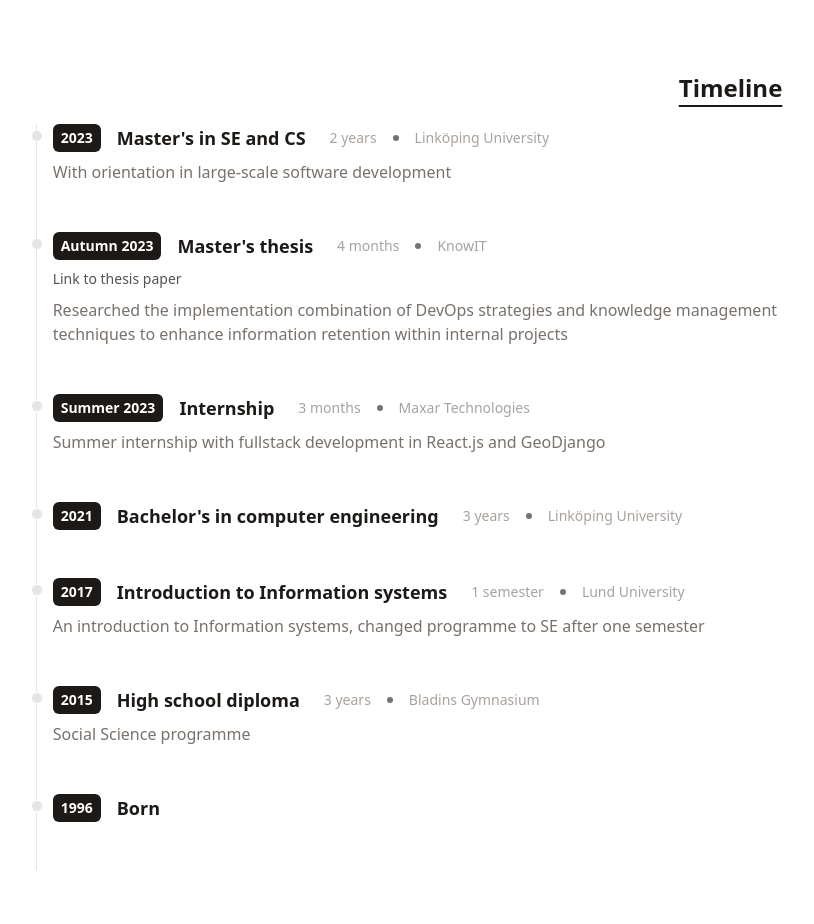
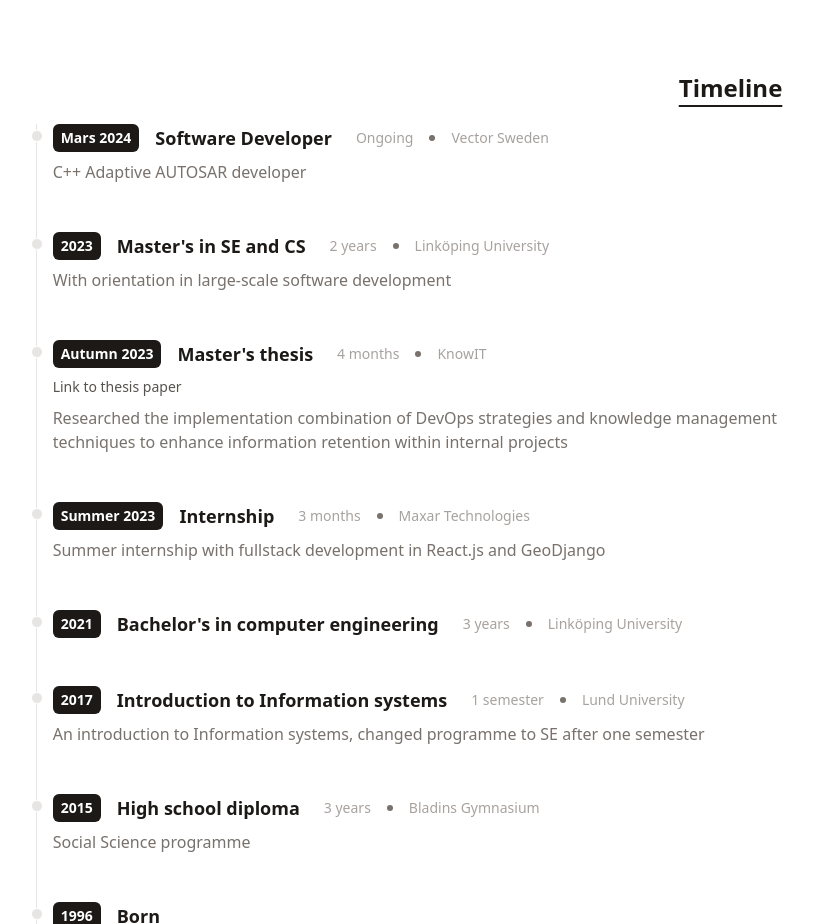
Before and after one commit to Znarvl/portfolio, a React (Vite) app: page / in a window 1280 px wide. Shown: the part 2400-3324 px from the top of the page, without its empty margins (231-1045 px from the left). Built offline with nearby package versions, Linux system fonts and the light colour scheme.

Commit message:
Added work description

```diff
--- a/src/data/timeline.ts
+++ b/src/data/timeline.ts
@@ -1,6 +1,13 @@
 import type ITimeline from '../interfaces/ITimeline'
 
 const timeline: ITimeline[] = [
+  {
+    year: 'Mars 2024',
+    title: 'Software Developer',
+    duration: 'Ongoing',
+    details: 'C++ Adaptive AUTOSAR developer',
+    at: 'Vector Sweden'
+  },
   {
     year: '2023',
     title: "Master's in SE and CS",
```
